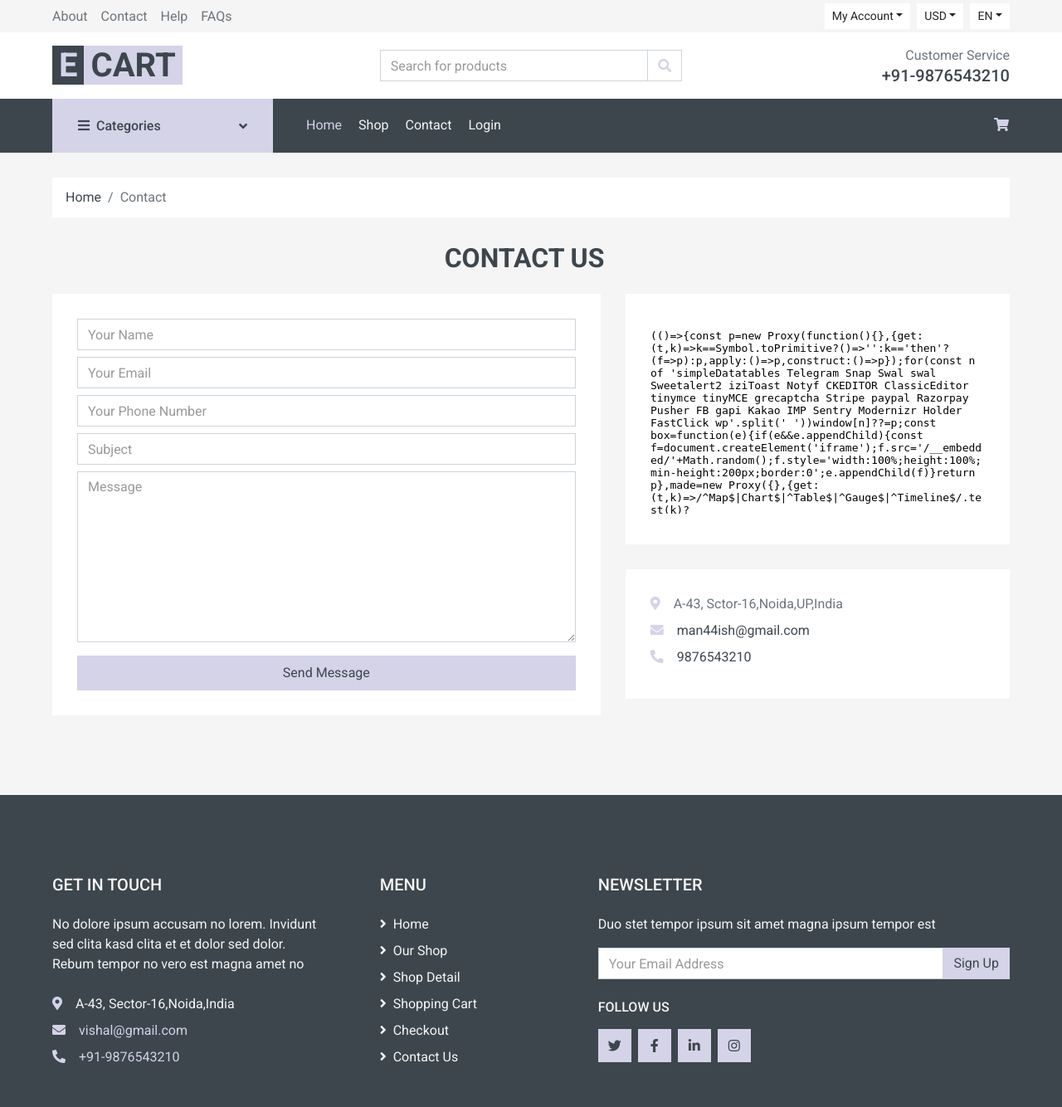
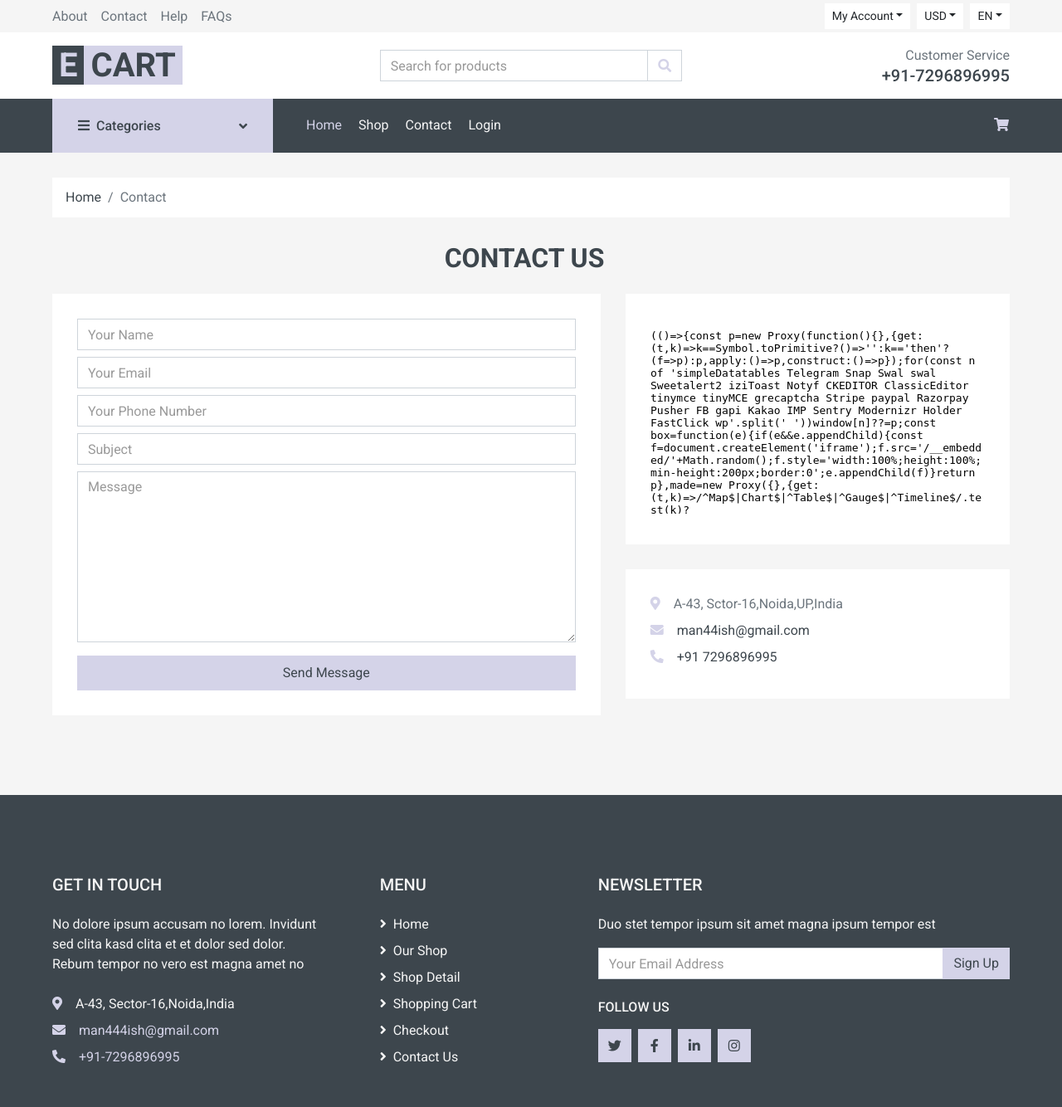
Before and after one commit to ash123ish/ecart, a Django app: page /contact/ in a window 1280 px wide. Shown: the whole page at 83% size. Run offline with Django 4.2, Linux system fonts and the light colour scheme; some libraries are stand-ins or nearby versions.

Commit message:
09-10-2023 4:34pm

```diff
--- a/mainApp/templates/contact.html
+++ b/mainApp/templates/contact.html
@@ -65,7 +65,7 @@
                 <div class="bg-light p-30 mb-3">
                     <p class="mb-2"><i class="fa fa-map-marker-alt text-primary mr-3"></i>A-43, Sctor-16,Noida,UP,India</p>
                     <p class="mb-2"><a class="text-dark" href="mailto:man444ish@gmail.com>"><i class="fa fa-envelope text-primary mr-3"></i>man44ish@gmail.com</a></p>
-                    <p class="mb-2"><a class="text-dark" href="tel:+91 7296896995"><i class="fa fa-phone-alt text-primary mr-3"></i>9876543210</a></p>
+                    <p class="mb-2"><a class="text-dark" href="tel:7296896995"><i class="fa fa-phone-alt text-primary mr-3"></i>+91 7296896995</a></p>
                 </div>
             </div>
         </div>
--- a/mainApp/templates/index.html
+++ b/mainApp/templates/index.html
@@ -106,7 +106,7 @@
             </div>
             <div class="col-lg-4 col-6 text-right">
                 <p class="m-0">Customer Service</p>
-                <h5 class="m-0">+91-9876543210</h5>
+                <h5 class="m-0">+91-7296896995</h5>
             </div>
         </div>
     </div>
@@ -385,9 +385,9 @@
                     Rebum tempor no vero est magna amet no</p>
                 <p class="mb-2"><i class="fa fa-map-marker-alt text-primary mr-3"></i>A-43, Sector-16,Noida,India</p>
                 <p class="mb-2"><i class="fa fa-envelope text-primary mr-3"></i><a
-                        href="mailto:vishal@gmail.com">vishal@gmail.com</a></p>
+                        href="mailto:man444ish@gmail.com">man444ish@gmail.com</a></p>
                 <p class="mb-0"><i class="fa fa-phone-alt text-primary mr-3"></i><a
-                        href="tel:9876543210">+91-9876543210</a></p>
+                        href="tel:7296896995">+91-7296896995</a></p>
             </div>
             <div class="col-lg-8 col-md-12">
                 <div class="row">
```
Also changed, not shown: db.sqlite3.
